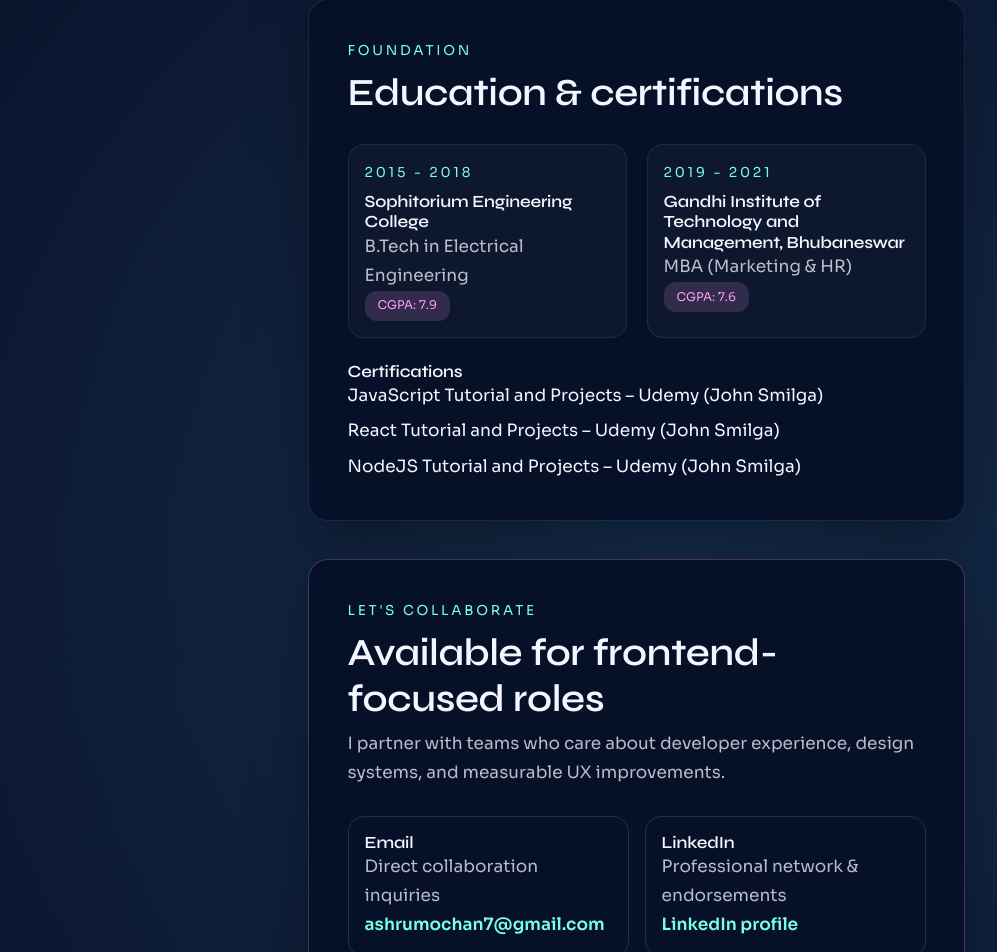
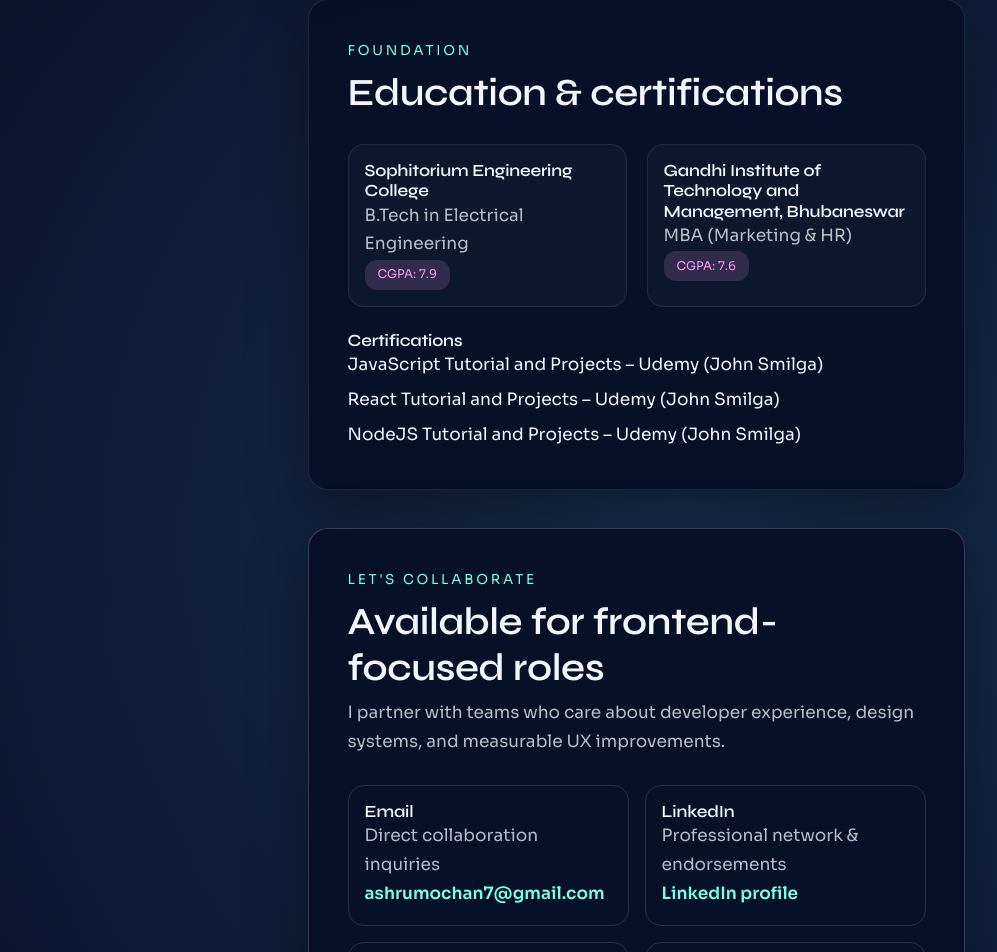
Before and after one commit to mickykhd/next-portfolio, a Next.js app: page / in a window 1280 px wide. Shown: the part 2322-3274 px from the top of the page, without its empty margins (219-1216 px from the left). Built offline with nearby package versions, Linux system fonts and the light colour scheme.

Commit message:
chore: update education details

```diff
--- a/app/page.tsx
+++ b/app/page.tsx
@@ -179,7 +179,6 @@ export default function Home() {
           <div className="education-grid">
             {education.map((entry) => (
               <article key={entry.institution}>
-                <p className="eyebrow">{entry.duration}</p>
                 <h3>{entry.institution}</h3>
                 <p>{entry.degree}</p>
                 <p className="badge">CGPA: {entry.cgpa}</p>
--- a/data/profile.ts
+++ b/data/profile.ts
@@ -84,13 +84,11 @@ export const profile = {
     {
       institution: "Sophitorium Engineering College",
       degree: "B.Tech in Electrical Engineering",
-      duration: "2015 - 2018",
       cgpa: "7.9",
     },
     {
       institution: "Gandhi Institute of Technology and Management, Bhubaneswar",
       degree: "MBA (Marketing & HR)",
-      duration: "2019 - 2021",
       cgpa: "7.6",
     },
   ],
```
